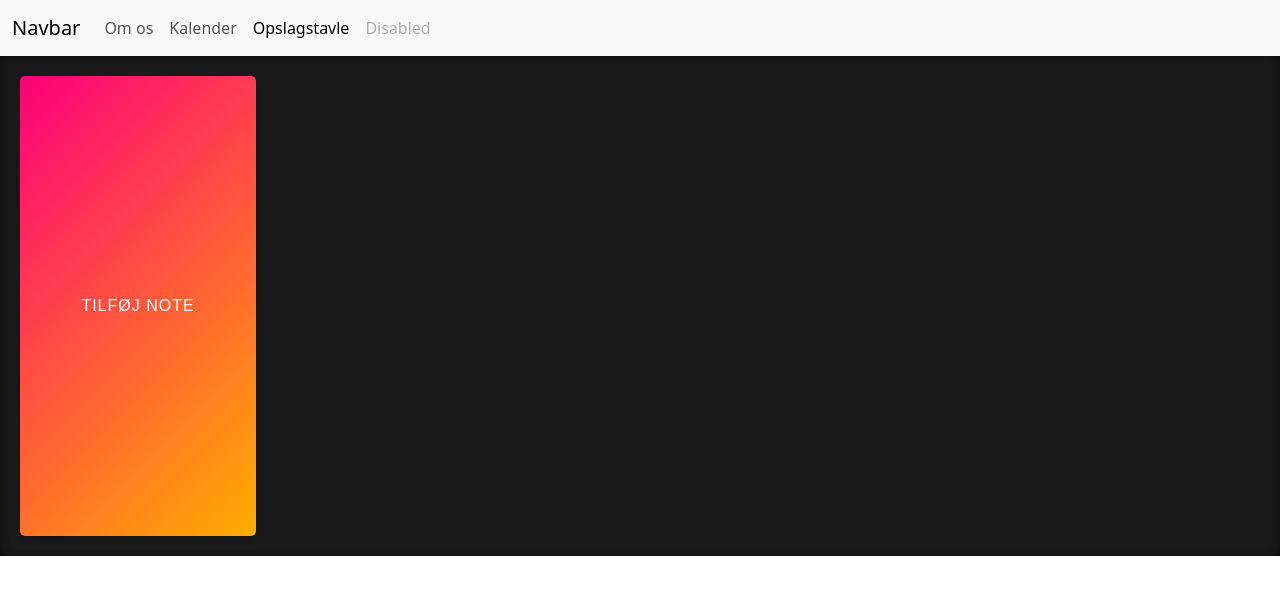
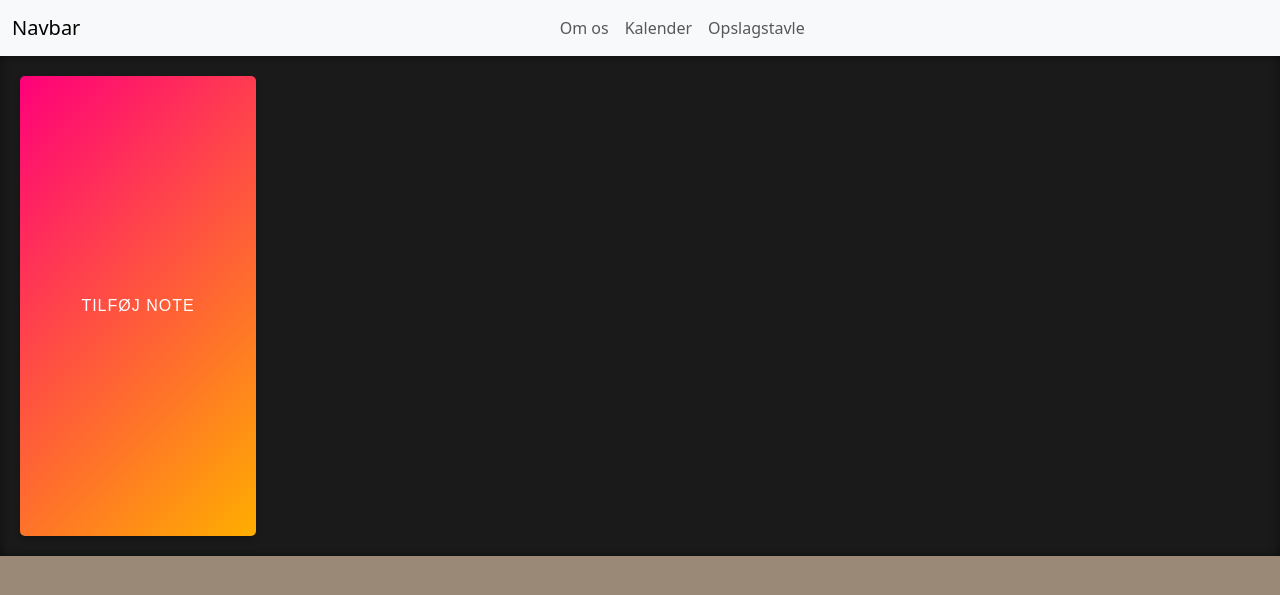
Before and after one commit to DanielToft92/dayeksamen, a PHP site: page /opslagstavle.php in a window 1280 px wide. Shown: the top 595 px of the page. Run offline with PHP 8.4, Linux system fonts and the light colour scheme; style sheets or scripts are compiled from the project's sources; some libraries are stand-ins or nearby versions.

Commit message:
New Update

```diff
--- a/css/styles.scss
+++ b/css/styles.scss
@@ -18,6 +18,17 @@ $theme-colors: map-merge($theme-colors, $custom-colors);
 @import "bootstrapComponents";
 
 // 5. Du kan lave styling her...
+
+
+/* Hjemmeside Baggrund */
+
+body {
+	background-color: #9a8977; /* Set the background color */
+	color: #fff;              /* Optional: Set text color for contrast */
+	margin: 0;                /* Remove default body margin */
+	padding: 0;               /* Remove default body padding */
+}
+
 
 /* Navbar */
 
--- a/index.php
+++ b/index.php
@@ -14,7 +14,7 @@ require "settings/init.php";
 
 	<link href="css/styles.css" rel="stylesheet" type="text/css">
 
-	<meta name="viewport" content="width=device-width, initial-scale=1">
+    <meta name="viewport" content="width=device-width, initial-scale=1">
 </head>
 
 <body>
@@ -26,11 +26,10 @@ require "settings/init.php";
             <span class="navbar-toggler-icon"></span>
         </button>
         <div class="collapse navbar-collapse" id="navbarNavAltMarkup">
-            <div class="navbar-nav">
+            <div class="navbar-nav mx-auto">
                 <a class="nav-link" href="#">Om os</a>
                 <a class="nav-link" href="#">Kalender</a>
                 <a class="nav-link" href="opslagstavle.php">Opslagstavle</a>
-                <a class="nav-link disabled" aria-disabled="true">Disabled</a>
             </div>
         </div>
     </div>
@@ -40,6 +39,7 @@ require "settings/init.php";
 
 
 
+
 <script src="node_modules/bootstrap/dist/js/bootstrap.bundle.min.js"></script>
 </body>
 </html>
--- a/opslagstavle.php
+++ b/opslagstavle.php
@@ -26,11 +26,10 @@ require "settings/init.php";
             <span class="navbar-toggler-icon"></span>
         </button>
         <div class="collapse navbar-collapse" id="navbarNavAltMarkup">
-            <div class="navbar-nav">
+            <div class="navbar-nav mx-auto">
                 <a class="nav-link" href="#">Om os</a>
                 <a class="nav-link" href="#">Kalender</a>
-                <a class="nav-link active" href="opslagstavle.php">Opslagstavle</a>
-                <a class="nav-link disabled" aria-disabled="true">Disabled</a>
+                <a class="nav-link" href="opslagstavle.php">Opslagstavle</a>
             </div>
         </div>
     </div>
```
